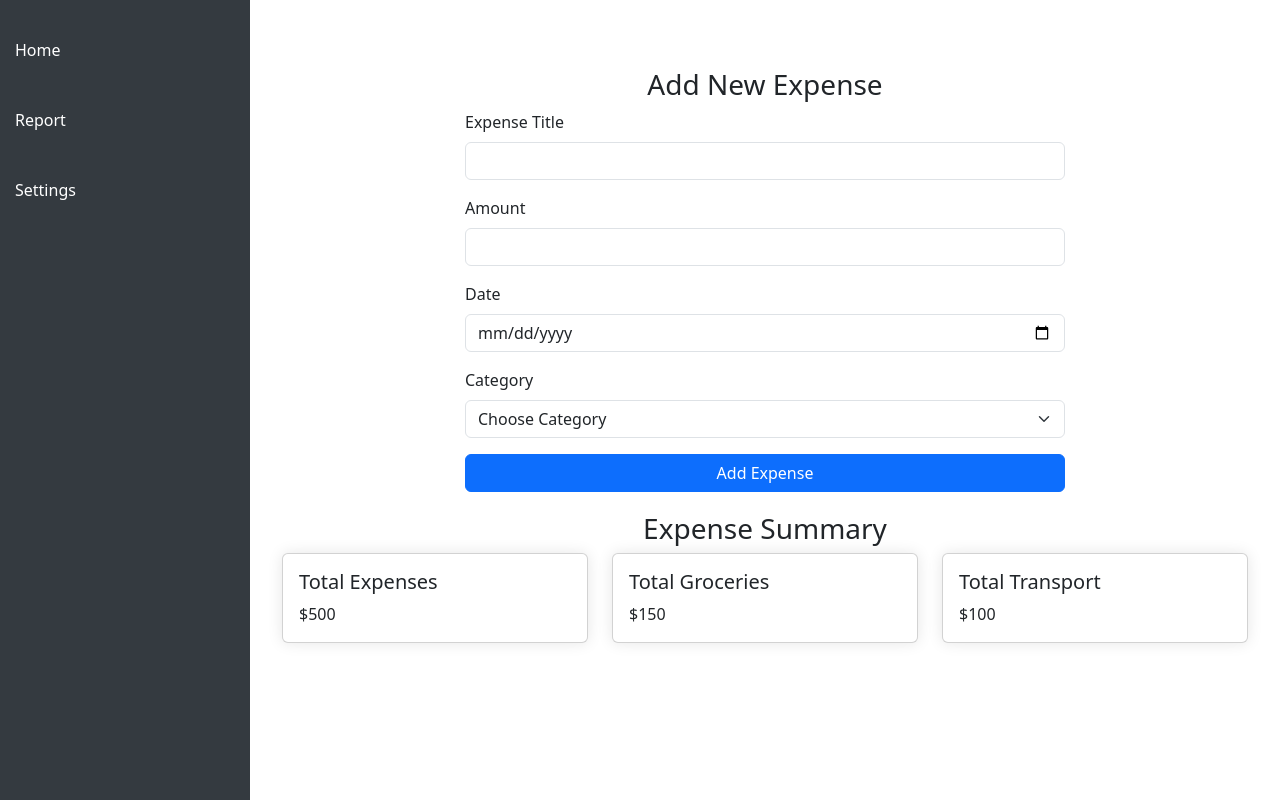
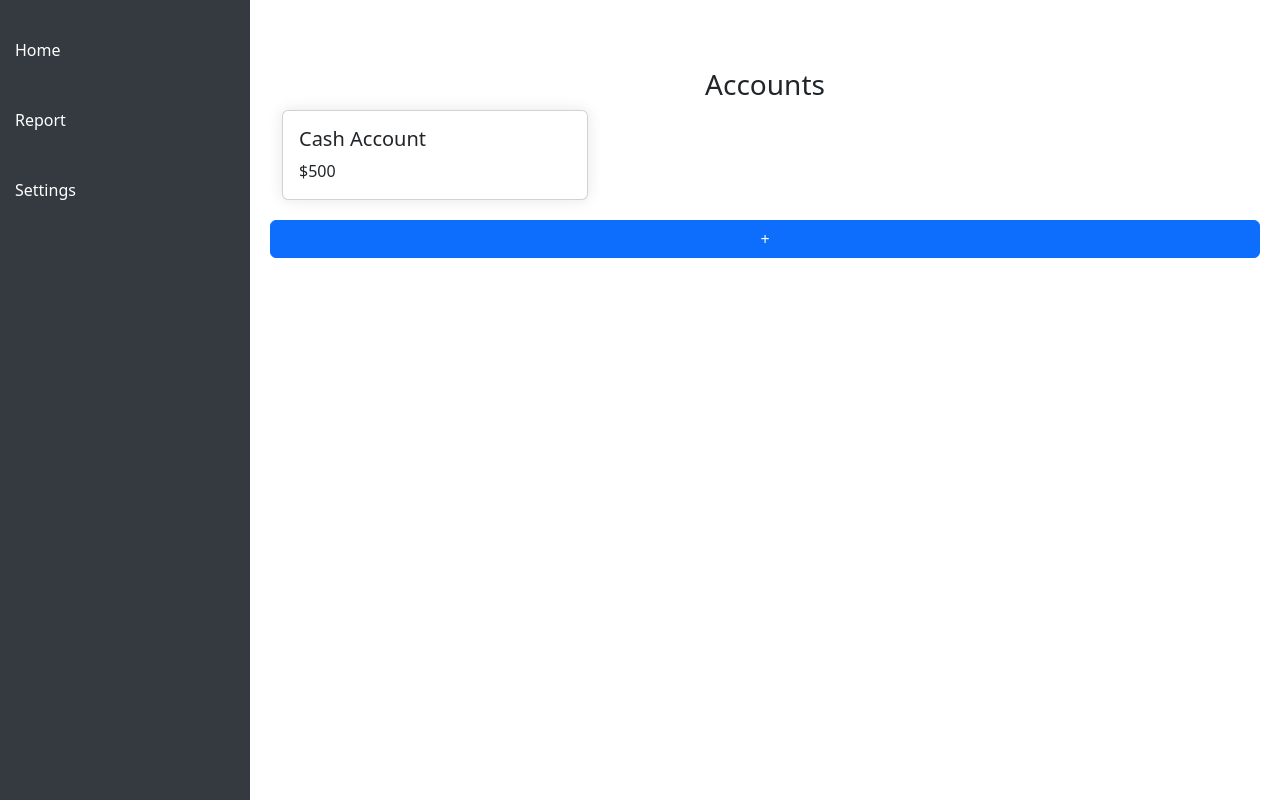
Before and after one commit to alinadodita08/expense_tracker, a Django app: page / in a window 1280 px wide. Run offline with Django 4.2, Linux system fonts and the light colour scheme; the visitor is signed in with stand-in values (Sample User, id 1).

Commit message:
add button

```diff
--- a/budget/templates/home.html
+++ b/budget/templates/home.html
@@ -9,65 +9,19 @@
 {% block content %}
     <!-- Main Content -->
     <div class="container my-5">
-        <!-- Add Expense Form -->
-        <div class="expense-form">
-            <h3 class="text-center">Add New Expense</h3>
-            <form>
-                <div class="mb-3">
-                    <label for="expenseTitle" class="form-label">Expense Title</label>
-                    <input type="text" class="form-control" id="expenseTitle" required>
-                </div>
-                <div class="mb-3">
-                    <label for="expenseAmount" class="form-label">Amount</label>
-                    <input type="number" class="form-control" id="expenseAmount" required>
-                </div>
-                <div class="mb-3">
-                    <label for="expenseDate" class="form-label">Date</label>
-                    <input type="date" class="form-control" id="expenseDate" required>
-                </div>
-                <div class="mb-3">
-                    <label for="expenseCategory" class="form-label">Category</label>
-                    <select class="form-select" id="expenseCategory">
-                        <option selected>Choose Category</option>
-                        <option value="Food">Groceries</option>
-                        <option value="Transport">Transport</option>
-                        <option value="Entertainment">Entertainment</option>
-                        <option value="Bills">Bills</option>
-                        <option value="Shopping">Shopping</option>
-                    </select>
-                </div>
-                <button type="submit" class="btn btn-primary w-100">Add Expense</button>
-            </form>
-        </div>
-
         <!-- Expense Summary -->
         <div class="expense-summary">
-            <h3 class="text-center">Expense Summary</h3>
+            <h3 class="text-center">Accounts</h3>
             <div class="row">
                 <div class="col-md-4">
                     <div class="card expense-card">
                         <div class="card-body">
-                            <h5 class="card-title">Total Expenses</h5>
+                            <h5 class="card-title">Cash Account</h5>
                             <p class="card-text">$500</p>
                         </div>
                     </div>
                 </div>
-                <div class="col-md-4">
-                    <div class="card expense-card">
-                        <div class="card-body">
-                            <h5 class="card-title">Total Groceries</h5>
-                            <p class="card-text">$150</p>
-                        </div>
-                    </div>
-                </div>
-                <div class="col-md-4">
-                    <div class="card expense-card">
-                        <div class="card-body">
-                            <h5 class="card-title">Total Transport</h5>
-                            <p class="card-text">$100</p>
-                        </div>
-                    </div>
-                </div>
+                <button class="btn btn-primary">+</button>
             </div>
         </div>
     </div>
```
Also changed, not shown: budget/templates/addexpense.html (added, +30 -0 lines).
